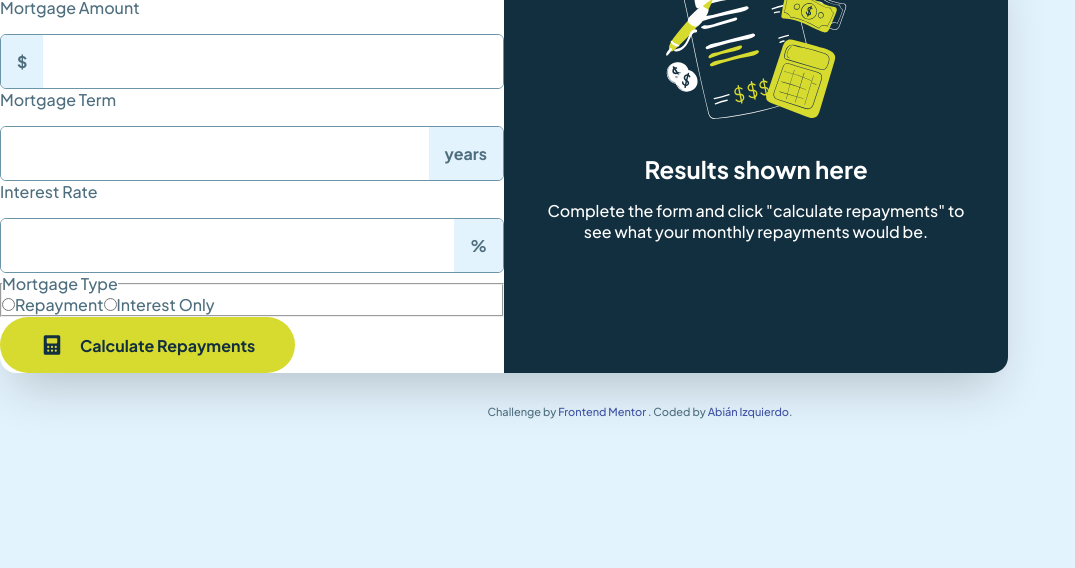
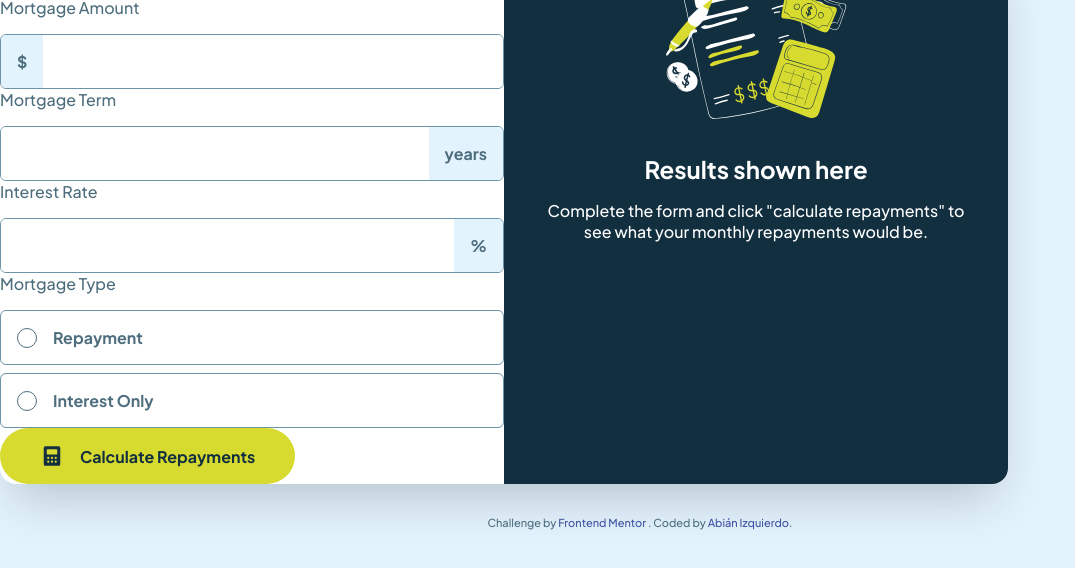
Before and after one commit to abizmo/mortgage-repayment-calculator, an Astro site: page / in a window 1280 px wide. Shown: the part 54-622 px from the top of the page, without its empty margins (0-1075 px from the left). Built offline with nearby package versions, Linux system fonts and the light colour scheme; Astro itself is replaced by a stand-in of ours.

Commit message:
add select component

```diff
--- /dev/null
+++ b/src/components/option.tsx
@@ -0,0 +1,31 @@
+import styles from "@/styles/select.module.css"
+
+function Option({
+  value,
+  label,
+  isSelected,
+  onChange,
+}: {
+  value: string
+  label: string
+  isSelected: boolean
+  onChange: (evt: React.ChangeEvent<HTMLInputElement>) => void
+}) {
+  return (
+    <label
+      key={value}
+      className={[styles.container, isSelected && styles.selected].join(" ")}
+    >
+      <input
+        className={styles.input}
+        type="radio"
+        name="type"
+        value={value as string}
+        onChange={onChange}
+      />
+      {label}
+    </label>
+  )
+}
+
+export default Option
--- a/src/components/select.tsx
+++ b/src/components/select.tsx
@@ -1,4 +1,14 @@
-import { changeInput, type MortgageTypes } from "@/stores/calculator"
+import {
+  changeInput,
+  errors,
+  inputs,
+  type Inputs,
+  type MortgageTypes,
+} from "@/stores/calculator"
+import { useStore } from "@nanostores/react"
+
+import styles from "@/styles/select.module.css"
+import Option from "./option"
 
 export interface SelectOption<T> {
   label: string
@@ -7,10 +17,14 @@ export interface SelectOption<T> {
 
 export interface SelectProps<T> {
   label: string
+  id: keyof Inputs
   options: SelectOption<T>[]
 }
 
-function Select({ label, options }: SelectProps<MortgageTypes>) {
+function Select({ label, id, options }: SelectProps<MortgageTypes>) {
+  const { [id]: error } = useStore(errors)
+  const { [id]: select } = useStore(inputs)
+
   const handleChange = (evt: React.ChangeEvent<HTMLInputElement>) => {
     changeInput({
       input: "type",
@@ -19,19 +33,18 @@ function Select({ label, options }: SelectProps<MortgageTypes>) {
   }
 
   return (
-    <fieldset>
+    <fieldset className={[styles.label, error && styles.error].join(" ")}>
       <legend>{label}</legend>
       {options.map(({ label, value }) => (
-        <label key={value}>
-          <input
-            type="radio"
-            name="type"
-            value={value as string}
-            onChange={handleChange}
-          />
-          {label}
-        </label>
+        <Option
+          key={value}
+          label={label}
+          value={value}
+          isSelected={select === value}
+          onChange={handleChange}
+        />
       ))}
+      {error && <span className={styles.message}>This field is required</span>}
     </fieldset>
   )
 }
--- a/src/stores/calculator.ts
+++ b/src/stores/calculator.ts
@@ -11,7 +11,7 @@ export interface Inputs {
   amount: number
   interestRate: number
   term: number
-  type: MortgageTypes
+  type: MortgageTypes | undefined
 }
 
 export interface ErrorInputs {
@@ -25,7 +25,7 @@ const initialState: Inputs = {
   amount: 0,
   interestRate: 0,
   term: 0,
-  type: "repayment",
+  type: undefined,
 }
 
 const initialErrorState: ErrorInputs = {
@@ -44,6 +44,7 @@ export const errors = map<ErrorInputs>(initialErrorState)
 export const reset = () => {
   inputs.set(initialState)
   hasResults.set(0)
+  errors.set(initialErrorState)
 }
 
 export interface Input {
--- /dev/null
+++ b/src/styles/select.module.css
@@ -0,0 +1,63 @@
+.label {
+  display: grid;
+  border: none;
+  gap: 0.5rem;
+  padding-top: 1rem;
+}
+
+.container {
+  padding: 1rem;
+  border: 1px solid hsl(var(--clr-neutral-500));
+  border-radius: 0.375rem;
+  overflow: hidden;
+  font-weight: var(--fw-bold);
+  display: flex;
+  align-items: center;
+  gap: 1rem;
+
+  &:hover,
+  &:focus-within,
+  & *:focus-within,
+  & *:hover {
+    cursor: pointer;
+    border-color: hsl(var(--clr-accent-400));
+  }
+}
+
+.selected {
+  background-color: hsl(var(--clr-accent-400) / 0.15);
+  border-color: hsl(var(--clr-accent-400));
+}
+
+.error > .message {
+  color: hsl(var(--clr-error-400));
+}
+
+.message {
+  font-size: var(--fs-300);
+}
+
+.input {
+  appearance: none;
+  color: currentColor;
+  width: 1.25rem;
+  height: 1.25rem;
+  border: 1px solid currentColor;
+  border-radius: 50%;
+  display: grid;
+  place-content: center;
+}
+
+.input::before {
+  content: "";
+  width: 0.75rem;
+  height: 0.75em;
+  border-radius: 50%;
+  transform: scale(0);
+  transition: 120ms transform ease-in-out;
+  box-shadow: inset 1em 1em hsl(var(--clr-accent-400));
+}
+
+input[type="radio"]:checked::before {
+  transform: scale(1);
+}
```
